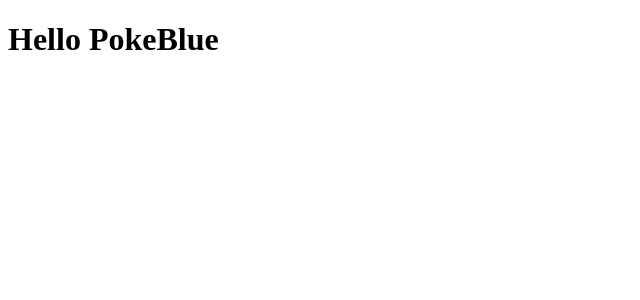
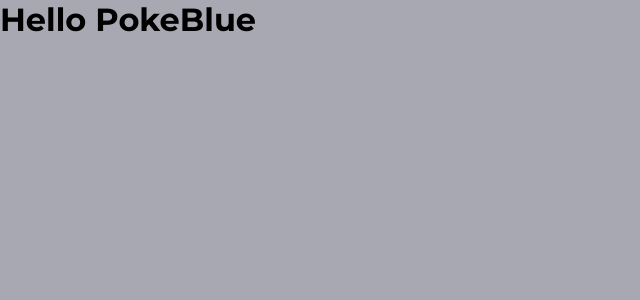
Before and after one commit to ArieleM/pokeblue-test, a Next.js app: page / in a window 1280 px wide. Shown: the top 300 px of the page, without its empty margins (0-640 px from the left). Built offline with nearby package versions, Linux system fonts and the light colour scheme.

Commit message:
Add global style and sass

```diff
--- a/package.json
+++ b/package.json
@@ -11,7 +11,8 @@
   "dependencies": {
     "next": "11.0.1",
     "react": "17.0.2",
-    "react-dom": "17.0.2"
+    "react-dom": "17.0.2",
+    "sass": "^1.35.2"
   },
   "devDependencies": {
     "@types/node": "^16.3.2",
--- a/src/pages/_app.tsx
+++ b/src/pages/_app.tsx
@@ -1,4 +1,6 @@
-import {AppProps} from 'next/app'
+import { AppProps } from "next/app";
+import "../styles/global.scss";
+
 function MyApp({ Component, pageProps }: AppProps) {
   return <Component {...pageProps} />;
 }
--- /dev/null
+++ b/src/pages/_document.tsx
@@ -0,0 +1,19 @@
+import Document, { Html, Head, Main, NextScript } from 'next/document';
+
+export default class MyDocument extends Document{
+  render(){
+    return (
+      <Html>
+      <Head>
+        <link rel="preconnect" href="https://fonts.googleapis.com" />
+        <link rel="preconnect" href="https://fonts.gstatic.com"/>
+        <link href="https://fonts.googleapis.com/css2?family=Montserrat:wght@400;700;900&display=swap" rel="stylesheet" />
+      </Head>
+      <body>
+        <Main />
+        <NextScript />
+      </body>
+      </Html>
+    )
+  }
+}
--- a/src/pages/index.tsx
+++ b/src/pages/index.tsx
@@ -1,3 +1,14 @@
+import Head from "next/head";
+
 export default function Home() {
-  return <h1>Hello PokeBlue</h1>;
+  return (
+    <>
+      <Head>
+        <title>Inicio - PokeBlue</title>
+      </Head>
+      <div>
+        <h1>Hello PokeBlue</h1>
+      </div>
+    </>
+  );
 }
--- /dev/null
+++ b/src/styles/global.scss
@@ -0,0 +1,39 @@
+*{
+   margin: 0;
+   padding: 0;
+   box-sizing: border-box;
+}
+:root{
+  --white : #ffffff;
+
+  --gray-100: #e1e1e6;
+  --gray-300: #a8a8b3;
+  --gray-700: #323238;
+}
+@media(max-width: 1080px){
+  html{
+    font-size: 93.75%; //15px
+  }
+}
+@media(max-width: 720px){
+  html{
+    font-size: 87.5%; //14px
+  }
+}
+
+body{
+  background-color: var(--gray-300);
+}
+
+body, input, textarea, select, button{
+  font: 400 1rem "Montserrat", sans-serif ;
+}
+
+button{
+  cursor: pointer;
+}
+
+a{
+  color: inherit;
+  text-decoration: none;
+}
```
Also changed, not shown: 1 other file (tests, documents, lock files or other folders).
